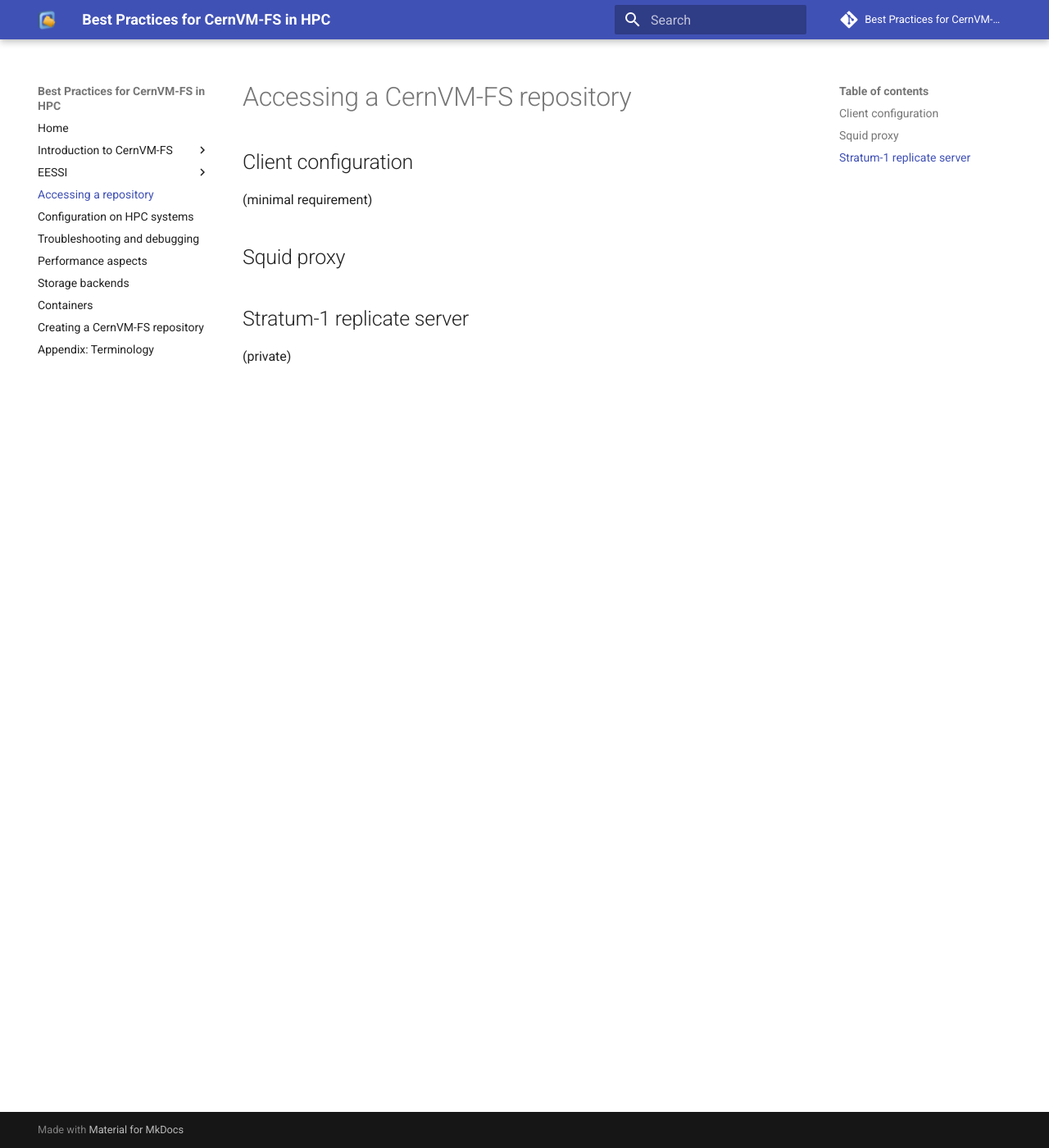
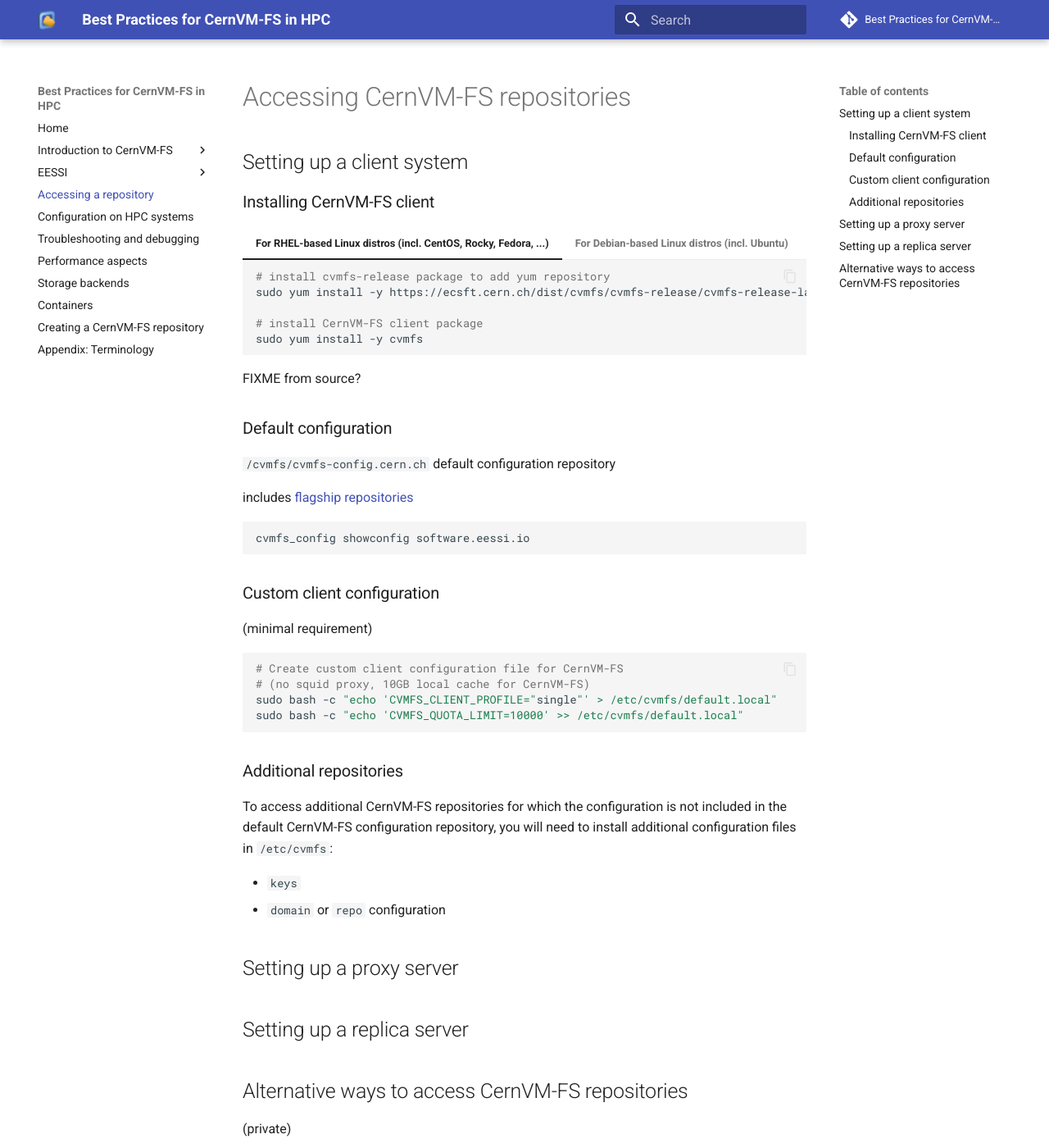
Before and after one commit to multixscale/cvmfs-tutorial-hpc-best-practices, an MkDocs documentation site: the page built from docs/access.md, in a window 1280 px wide and 1400 px high. Shown: the whole window at 82% size. Built offline with MkDocs 1.6.1 and Material for MkDocs 9.7.7, drawn with Linux system fonts in a browser that asks for light colours; comment, search, counter and statistics services are not loaded.

Commit message:
start fleshing out 'Accessing a repository' section (WIP)

````diff
--- a/docs/access.md
+++ b/docs/access.md
@@ -1,11 +1,67 @@
-# Accessing a CernVM-FS repository
+# Accessing CernVM-FS repositories
 
-## Client configuration
+## Setting up a client system
+
+### Installing CernVM-FS client
+
+=== "For RHEL-based Linux distros (incl. CentOS, Rocky, Fedora, ...)"
+
+    ``` { .bash .copy }
+    # install cvmfs-release package to add yum repository
+    sudo yum install -y https://ecsft.cern.ch/dist/cvmfs/cvmfs-release/cvmfs-release-latest.noarch.rpm
+
+    # install CernVM-FS client package
+    sudo yum install -y cvmfs
+    ```
+
+=== "For Debian-based Linux distros (incl. Ubuntu)"
+
+    ``` { .bash .copy }
+    # install cvmfs-release package to add apt repository
+    sudo apt install lsb-release
+    curl -OL https://ecsft.cern.ch/dist/cvmfs/cvmfs-release/cvmfs-release-latest_all.deb
+    sudo dpkg -i cvmfs-release-latest_all.deb
+    sudo apt update
+
+    # install CernVM-FS client package
+    sudo apt install -y cvmfs
+    ```
+
+FIXME from source?
+
+### Default configuration
+
+`/cvmfs/cvmfs-config.cern.ch` default configuration repository
+
+includes [flagship repositories](cvmfs/flagship-repositories.md)
+
+```
+cvmfs_config showconfig software.eessi.io
+```
+
+### Custom client configuration
 
 (minimal requirement)
 
-## Squid proxy
+``` { .bash .copy }
+# Create custom client configuration file for CernVM-FS
+# (no squid proxy, 10GB local cache for CernVM-FS)
+sudo bash -c "echo 'CVMFS_CLIENT_PROFILE="single"' > /etc/cvmfs/default.local"
+sudo bash -c "echo 'CVMFS_QUOTA_LIMIT=10000' >> /etc/cvmfs/default.local"
+```
 
-## Stratum-1 replicate server
+### Additional repositories
+
+To access additional CernVM-FS repositories for which the configuration is not included in the default CernVM-FS
+configuration repository, you will need to install additional configuration files in `/etc/cvmfs`:
+
+* `keys`
+* `domain` or `repo` configuration
+
+## Setting up a proxy server
+
+## Setting up a replica server
+
+## Alternative ways to access CernVM-FS repositories
 
 (private)
--- a/mkdocs.yml
+++ b/mkdocs.yml
@@ -46,7 +46,8 @@ markdown_extensions:
   # clickable details
   - pymdownx.details
   # tabbed contents
-  - pymdownx.tabbed
+  - pymdownx.tabbed:
+      alternate_style: true
   - toc:
       permalink: true
 extra:
````
